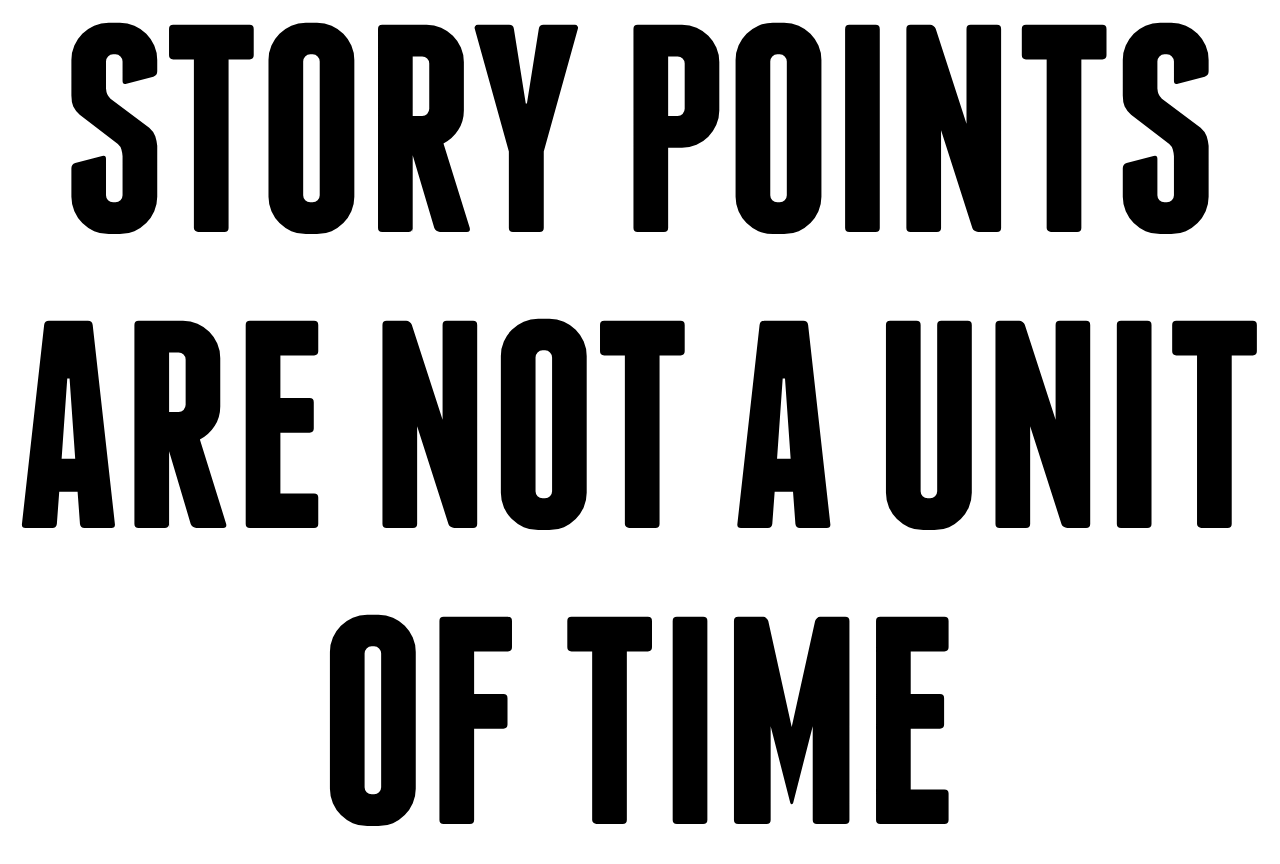
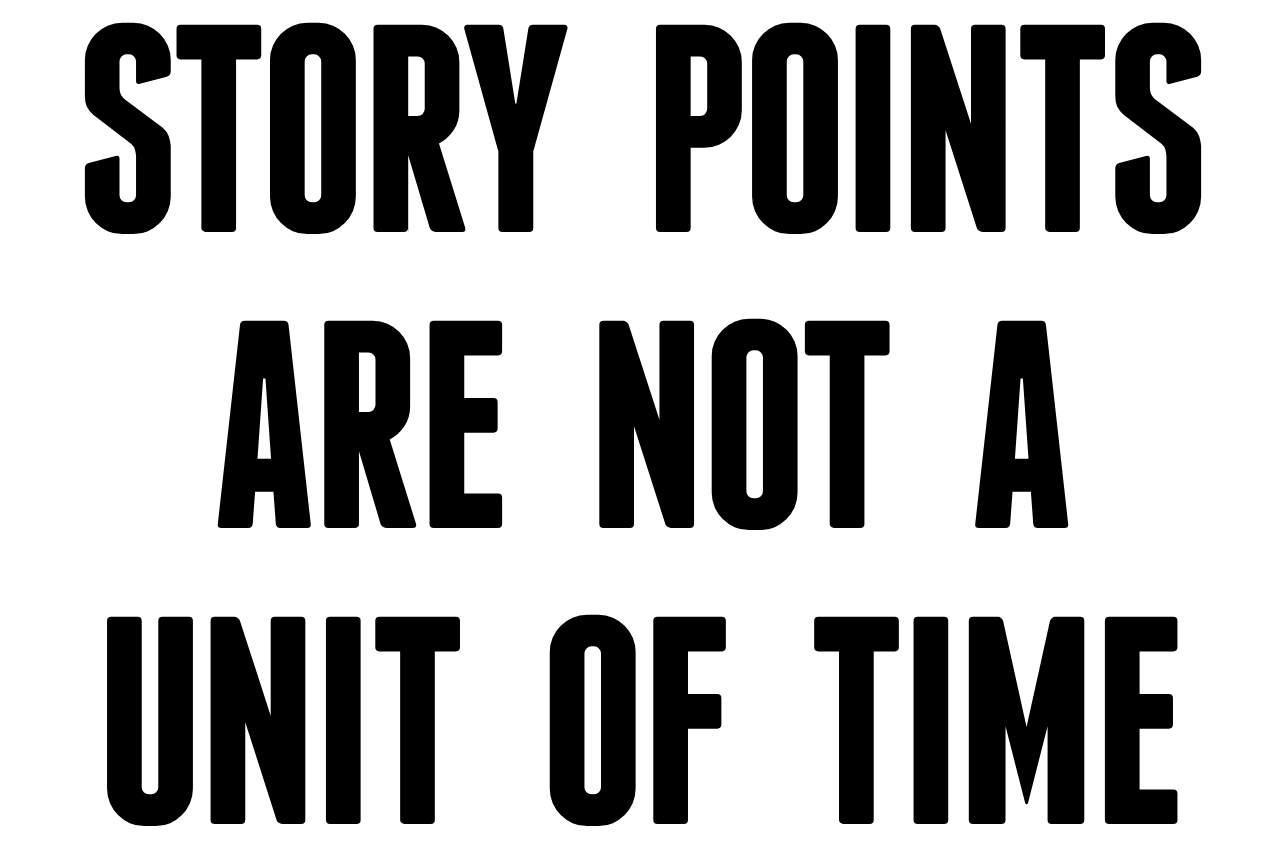
Before and after one commit to pimterry/pointsarenttime.com, a plain HTML site: page index.html in a window 1280 px wide. Drawn offline with Linux system fonts and the light colour scheme.

Commit message:
Fix word spacing to make our headline a little more readable

```diff
--- a/style.css
+++ b/style.css
@@ -34,4 +34,6 @@ body {
     text-transform: uppercase;
     font-size: 111pt;
     margin: 0 auto;
+    letter-spacing: -6px;
+    word-spacing: 45px;
 }
```
